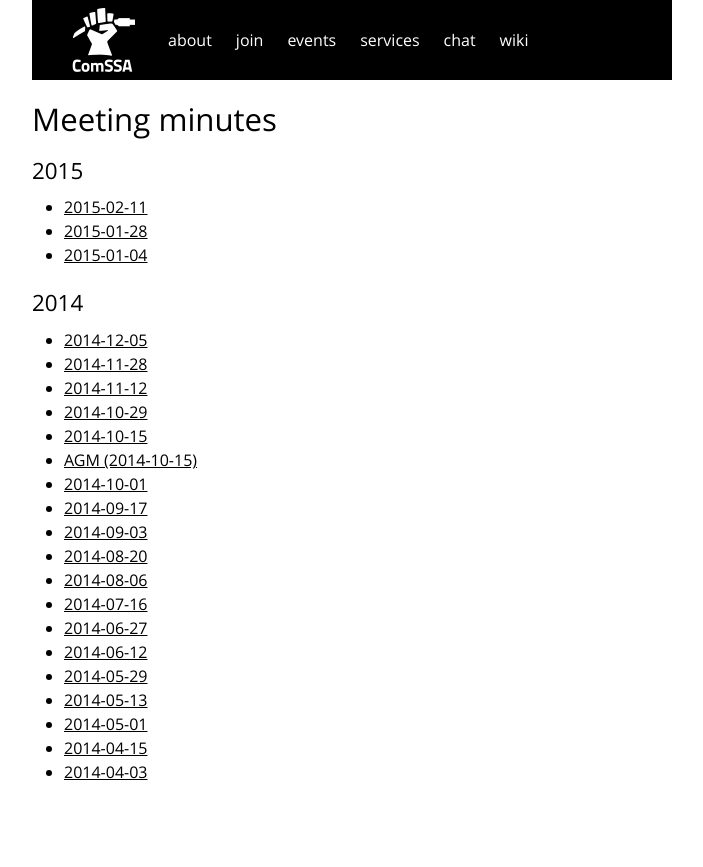
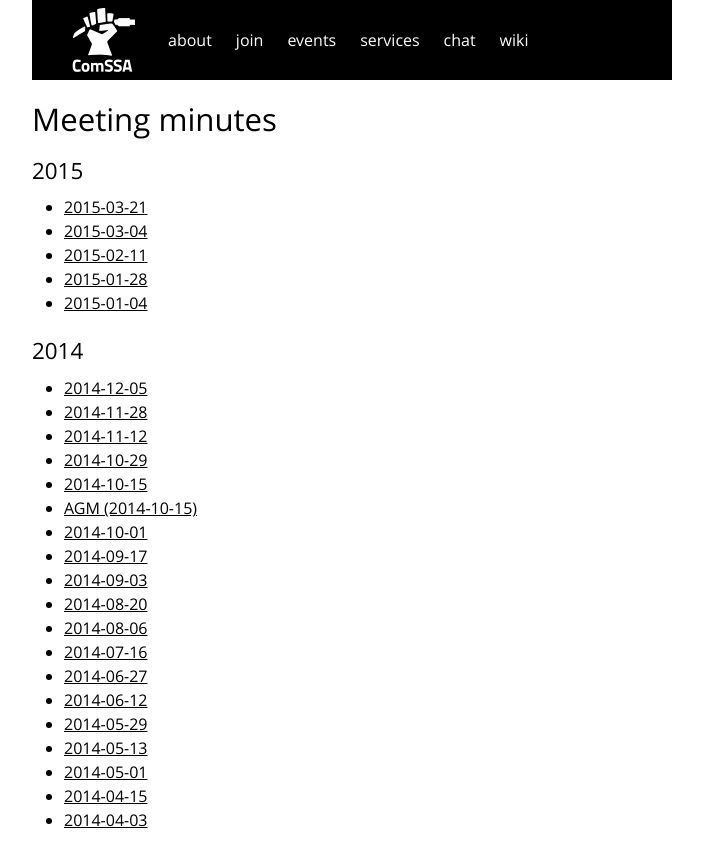
Before and after one commit to ComSSA/www.comssa.org.au, a Jekyll site: the page built from minutes/index.md, in a window 1280 px wide. Shown: the top 867 px of the page, without its empty margins (288-991 px from the left). Built offline with Jekyll 4.4.1, drawn with Linux system fonts in a browser that asks for light colours.

Commit message:
Updated minutes index to include previous minutes

```diff
--- a/minutes/index.md
+++ b/minutes/index.md
@@ -5,10 +5,14 @@ title: Meeting minutes
 
 ## 2015
 
+  * [2015-03-21]
+  * [2015-03-04]
   * [2015-02-11]
   * [2015-01-28]
   * [2015-01-04]
 
+[2015-03-21]: 2015-03-21
+[2015-03-04]: 2015-03-04
 [2015-02-11]: 2015-02-11
 [2015-01-28]: 2015-01-28
 [2015-01-04]: 2015-01-04
```
